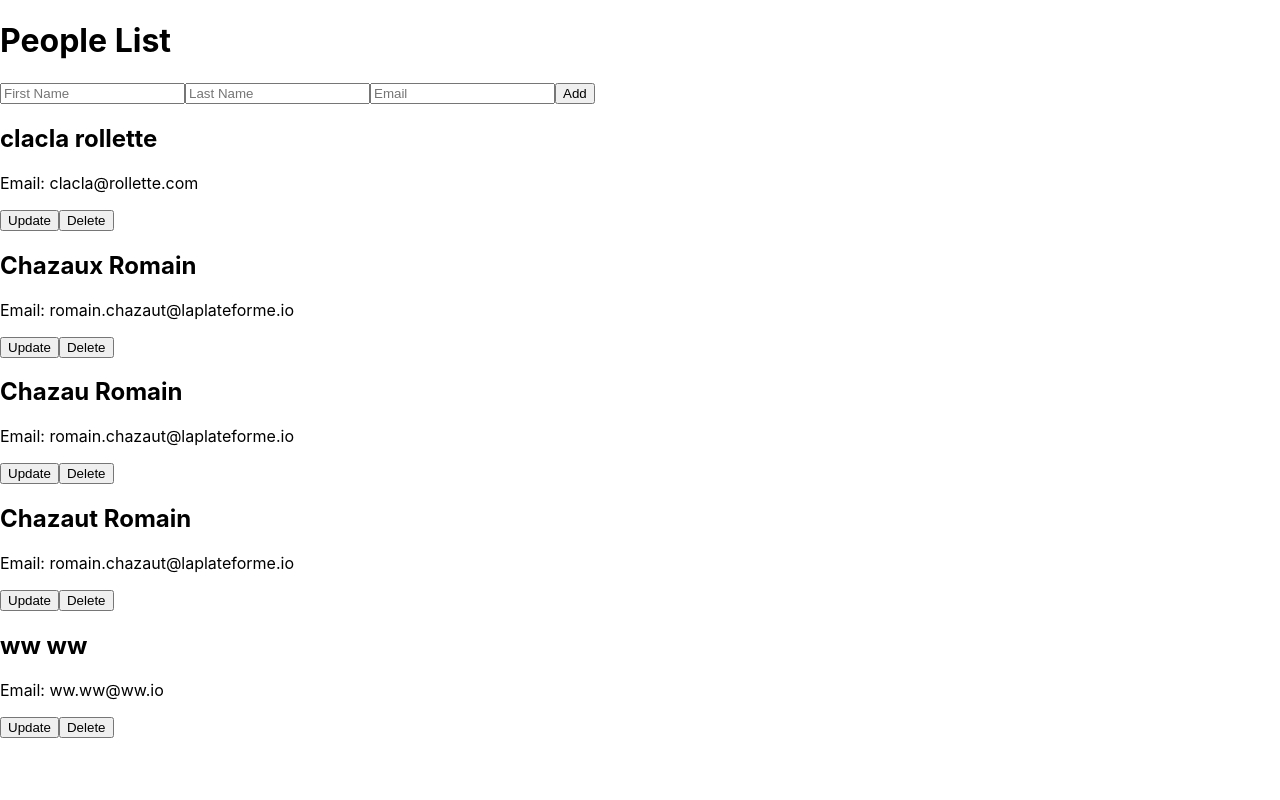
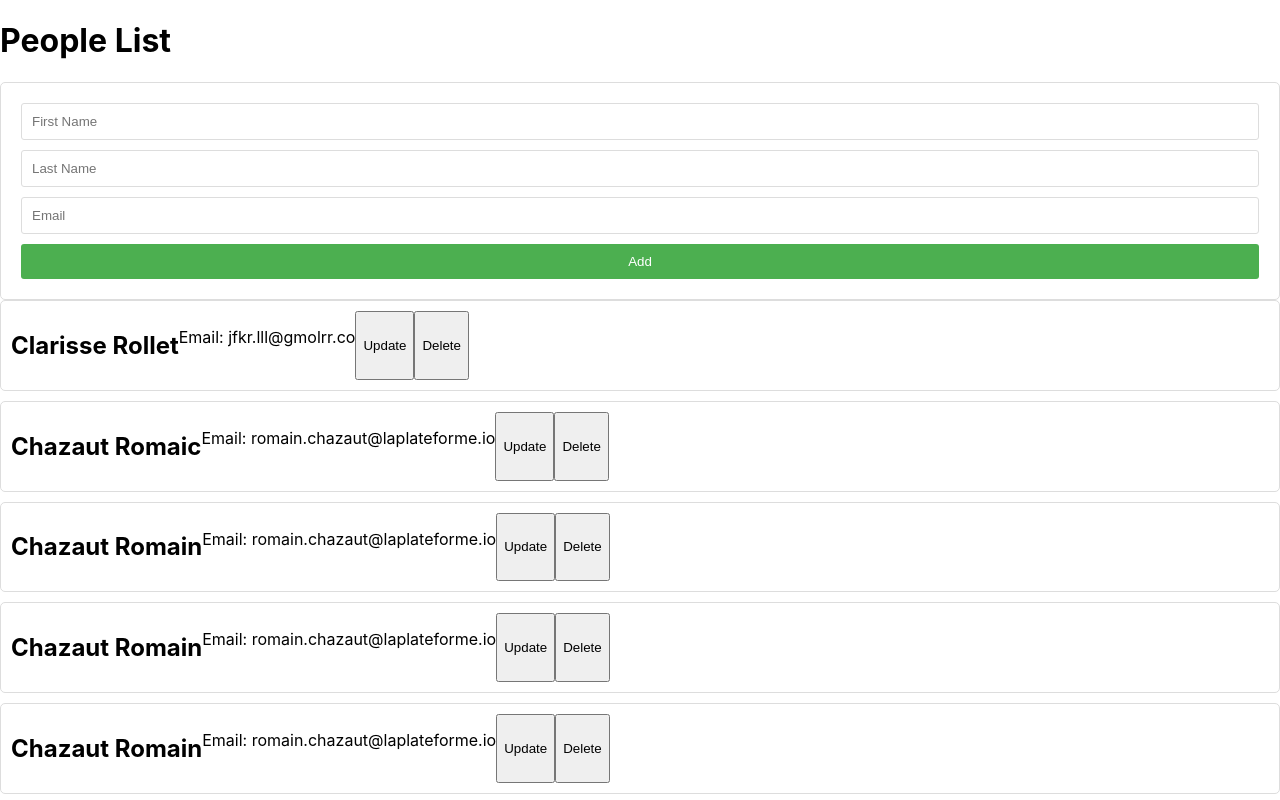
Before and after one commit to romain-chazaut/frontend-reactjs-application, a React (Create React App) app: page / in a window 1280 px wide. Shown: the top 800 px of the page. Built offline with nearby package versions, Linux system fonts and the light colour scheme; data requests are answered from the project's data file.

Commit message:
début interface

```diff
--- a/db.json
+++ b/db.json
@@ -1,21 +1,9 @@
 {
   "people": [
     {
-      "id": 16,
-      "firstName": "Chazaux",
-      "lastName": "Romain",
-      "email": "romain.chazaut@laplateforme.io"
-    },
-    {
       "id": 19,
-      "firstName": "Chazau",
-      "lastName": "Romain",
-      "email": "romain.chazaut@laplateforme.io"
-    },
-    {
-      "id": 21,
       "firstName": "Chazaut",
-      "lastName": "Romain",
+      "lastName": "Romaic",
       "email": "romain.chazaut@laplateforme.io"
     },
     {
@@ -25,10 +13,52 @@
       "email": "ww.ww@ww.io"
     },
     {
-      "id": 23,
-      "firstName": "clacla",
-      "lastName": "rollette",
-      "email": "clacla@rollette.com"
+      "id": 24,
+      "firstName": "Chazaut",
+      "lastName": "Romain",
+      "email": "romain.chazaut@laplateforme.io"
+    },
+    {
+      "id": 25,
+      "firstName": "Chazaut",
+      "lastName": "Romain",
+      "email": "romain.chazaut@laplateforme.io"
+    },
+    {
+      "id": 26,
+      "firstName": "Chazaut",
+      "lastName": "Romain",
+      "email": "romain.chazaut@laplateforme.io"
+    },
+    {
+      "id": 27,
+      "firstName": "Chazaut",
+      "lastName": "Romain",
+      "email": "romain.chazaut@laplateforme.io"
+    },
+    {
+      "id": 28,
+      "firstName": "Chazaut",
+      "lastName": "Romain",
+      "email": "romain.chazaut@laplateforme.io"
+    },
+    {
+      "id": 29,
+      "firstName": "Chazaut",
+      "lastName": "Romain",
+      "email": "romain.chazaut@laplateforme.io"
+    },
+    {
+      "id": 30,
+      "firstName": "Chazaut",
+      "lastName": "Romain",
+      "email": "romain.chazaut@laplateforme.io"
+    },
+    {
+      "id": 31,
+      "firstName": "Clarisse",
+      "lastName": "Rollet",
+      "email": "jfkr.lll@gmolrr.co"
     }
   ]
 }
--- a/src/App.css
+++ b/src/App.css
@@ -1,38 +1,75 @@
-.App {
-  text-align: center;
+.person-card {
+  display: flex;
+  border: 1px solid #ddd;
+  padding: 10px;
+  margin-bottom: 10px;
+  border-radius: 5px;
 }
 
-.App-logo {
-  height: 40vmin;
-  pointer-events: none;
+.person-name {
+  font-size: 1.5em;
+  color: #333;
 }
 
-@media (prefers-reduced-motion: no-preference) {
-  .App-logo {
-    animation: App-logo-spin infinite 20s linear;
-  }
+.person-email {
+  font-size: 1em;
+  color: #666;
 }
 
-.App-header {
-  background-color: #282c34;
-  min-height: 100vh;
-  display: flex;
-  flex-direction: column;
-  align-items: center;
-  justify-content: center;
-  font-size: calc(10px + 2vmin);
+.btn {
+  display: inline;
+  padding: 5px 10px;
+  margin-right: 5px;
+  border: none;
+  border-radius: 3px;
+  cursor: pointer;
+}
+
+.btn-update {
+  background-color: #4caf50;
   color: white;
 }
 
-.App-link {
-  color: #61dafb;
+.btn-delete {
+  background-color: #f44336;
+  color: white;
 }
 
-@keyframes App-logo-spin {
-  from {
-    transform: rotate(0deg);
-  }
-  to {
-    transform: rotate(360deg);
-  }
+.form-container {
+  margin-top: 20px;
+  padding: 20px;
+  border: 1px solid #ddd;
+  border-radius: 5px;
 }
+
+.error-message {
+  color: red;
+}
+
+.person-form {
+  display: flex;
+  flex-direction: column;
+}
+
+.form-input {
+  margin-bottom: 10px;
+  padding: 10px;
+  border: 1px solid #ddd;
+  border-radius: 3px;
+}
+
+.form-btn {
+  padding: 10px;
+  background-color: #4caf50;
+  color: white;
+  border: none;
+  border-radius: 3px;
+  cursor: pointer;
+}
+
+.person-list {
+  margin-top: 20px;
+  padding: 20px;
+  border: 1px solid #ddd;
+  border-radius: 5px;
+}
--- a/src/App.js
+++ b/src/App.js
@@ -2,6 +2,7 @@ import React, { useState, useEffect } from "react";
 import { getAll, remove } from "./services/personService";
 import PersonList from "./components/PersonList";
 import PersonForm from "./components/PersonForm";
+import './App.css';
 
 function App() {
   const [people, setPeople] = useState([]);
--- a/src/components/Person.js
+++ b/src/components/Person.js
@@ -8,7 +8,7 @@ const Person = ({ person, handleUpdate, handleDelete }) => {
   };
 
   return (
-    <div>
+    <div className="person-card">
       <h2>{person.firstName} {person.lastName}</h2>
       <p>Email: {person.email}</p>
       <button onClick={() => handleUpdate(person.id, updatedInfo)}>Update</button>
--- a/src/components/PersonForm.js
+++ b/src/components/PersonForm.js
@@ -43,9 +43,9 @@ const PersonForm = ({ personToUpdate, updatePersonList }) => {
   };
 
   return (
-    <div>
-      {error && <p className="error">{error}</p>}
-      <form onSubmit={handleSubmit}>
+    <div className="form-container">
+      {error && <p className="error-message">{error}</p>}
+      <form onSubmit={handleSubmit} className="person-form">
         <input
           type="text"
           name="firstName"
@@ -53,6 +53,7 @@ const PersonForm = ({ personToUpdate, updatePersonList }) => {
           onChange={handleChange}
           placeholder="First Name"
           required
+          className="form-input"
         />
         <input
           type="text"
@@ -61,6 +62,7 @@ const PersonForm = ({ personToUpdate, updatePersonList }) => {
           onChange={handleChange}
           placeholder="Last Name"
           required
+          className="form-input"
         />
         <input
           type="email"
@@ -69,8 +71,9 @@ const PersonForm = ({ personToUpdate, updatePersonList }) => {
           onChange={handleChange}
           placeholder="Email"
           required
+          className="form-input"
         />
-        <button type="submit">{person.id ? "Update" : "Add"}</button>
+        <button type="submit" className="form-btn">{person.id ? "Update" : "Add"}</button>
       </form>
     </div>
   );
```
Also changed, not shown: 1 other file (tests, documents, lock files or other folders).
